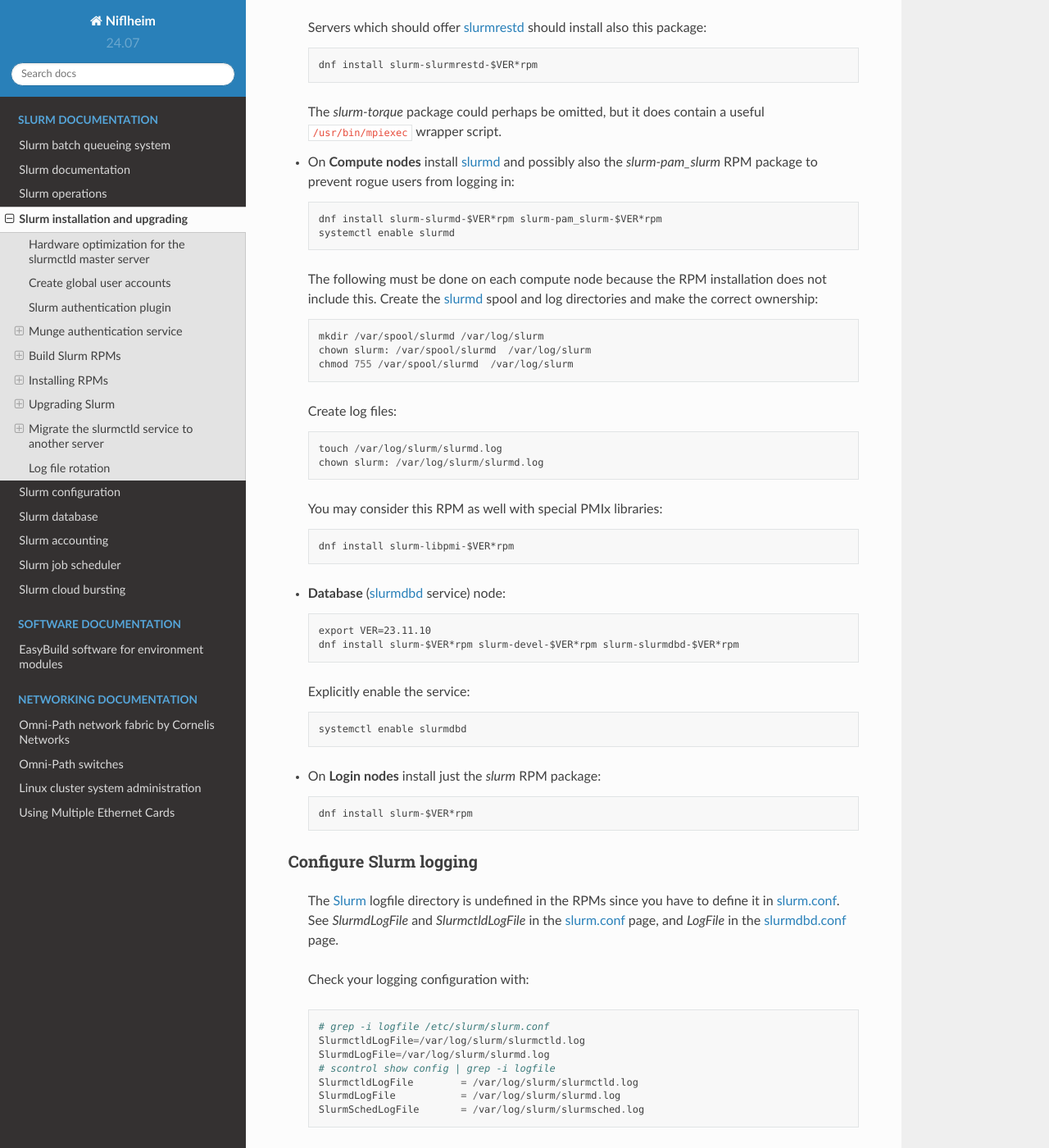
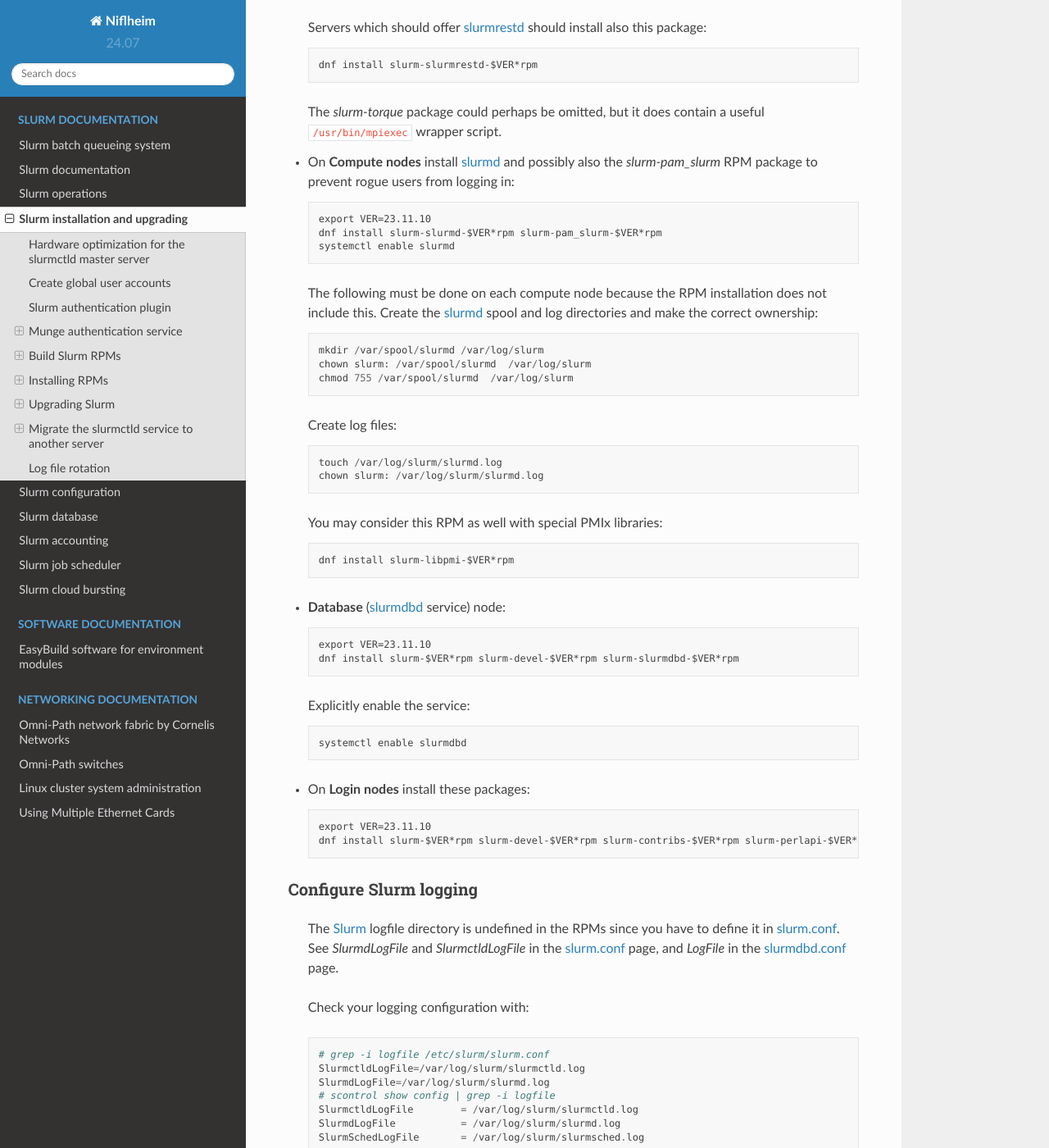
Before and after one commit to OleHolmNielsen/Niflheim_system, a Sphinx documentation site: the page built from docs/Slurm_installation.rst, in a window 1280 px wide and 1400 px high, scrolled down 8734 px. Shown: the whole window at 82% size. Built offline with Sphinx 7.4.7 and the Read the Docs theme 2.0.0, drawn with Linux system fonts in a browser that asks for light colours.

Commit message:
Package installation

```diff
--- a/docs/Slurm_installation.rst
+++ b/docs/Slurm_installation.rst
@@ -405,6 +405,7 @@ The RPMs to be installed on the head node, compute nodes, and slurmdbd_ node can
 
 * On **Compute nodes** install slurmd_ and possibly also the *slurm-pam_slurm* RPM package to prevent rogue users from logging in::
 
+    export VER=23.11.10
     dnf install slurm-slurmd-$VER*rpm slurm-pam_slurm-$VER*rpm
     systemctl enable slurmd
 
@@ -433,9 +434,10 @@ The RPMs to be installed on the head node, compute nodes, and slurmdbd_ node can
 
     systemctl enable slurmdbd
 
-* On **Login nodes** install just the *slurm* RPM package::
+* On **Login nodes** install these packages::
 
-    dnf install slurm-$VER*rpm
+    export VER=23.11.10
+    dnf install slurm-$VER*rpm slurm-devel-$VER*rpm slurm-contribs-$VER*rpm slurm-perlapi-$VER*rpm
 
 .. _configure-slurm-logging:
 
```
